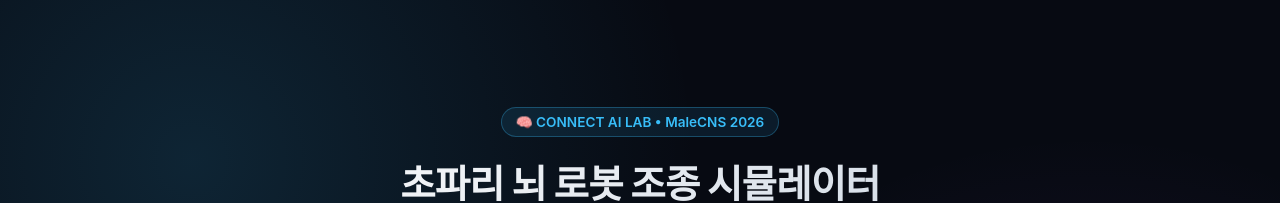
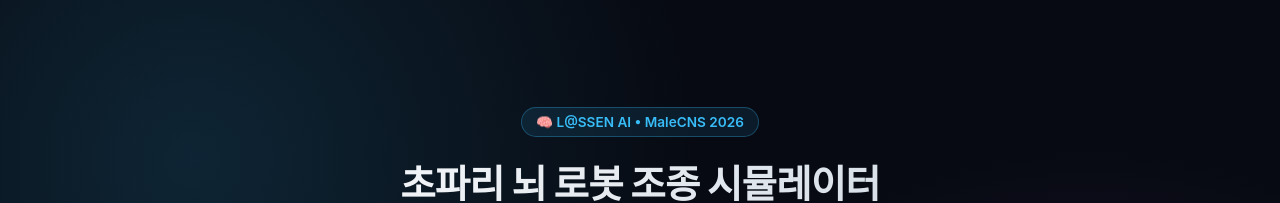
Before and after one commit to lassenai/fly-brain-lab, a plain HTML site: page index.html in a window 1280 px wide. Shown: the top 203 px of the page. Drawn offline with Linux system fonts and the light colour scheme; a web font is replaced by a local one.

Commit message:
Update README and index.html author info to L@SSEN AI

```diff
--- a/index.html
+++ b/index.html
@@ -195,7 +195,7 @@
 <body>
   <div class="container">
     <header>
-      <div class="badge">🧠 CONNECT AI LAB • MaleCNS 2026</div>
+      <div class="badge">🧠 L@SSEN AI • MaleCNS 2026</div>
       <h1>초파리 뇌 로봇 조종 시뮬레이터</h1>
       <p class="subtitle">
         수컷 초파리의 166,700개 뉴런 커넥톰 배선 지도를 브라우저에서 직접 구동하고,<br>
```
Also changed, not shown: README.md.
